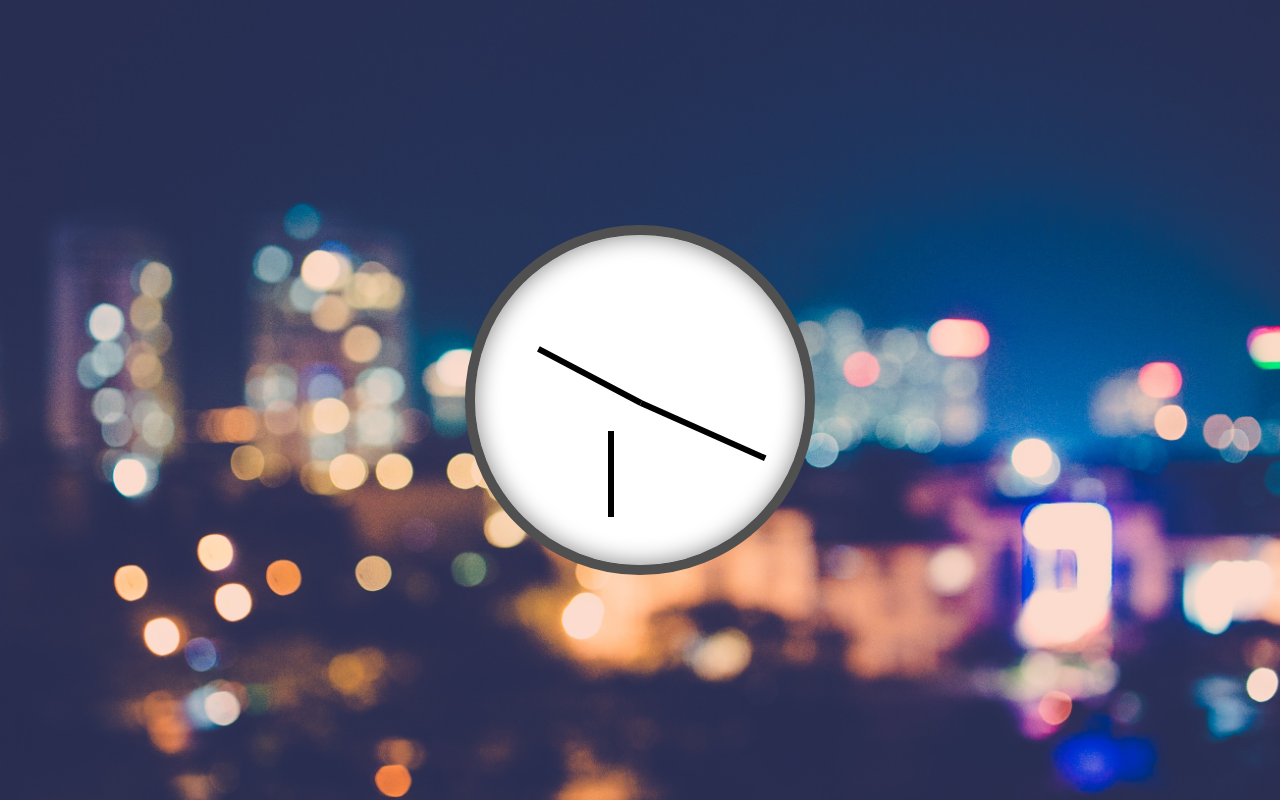
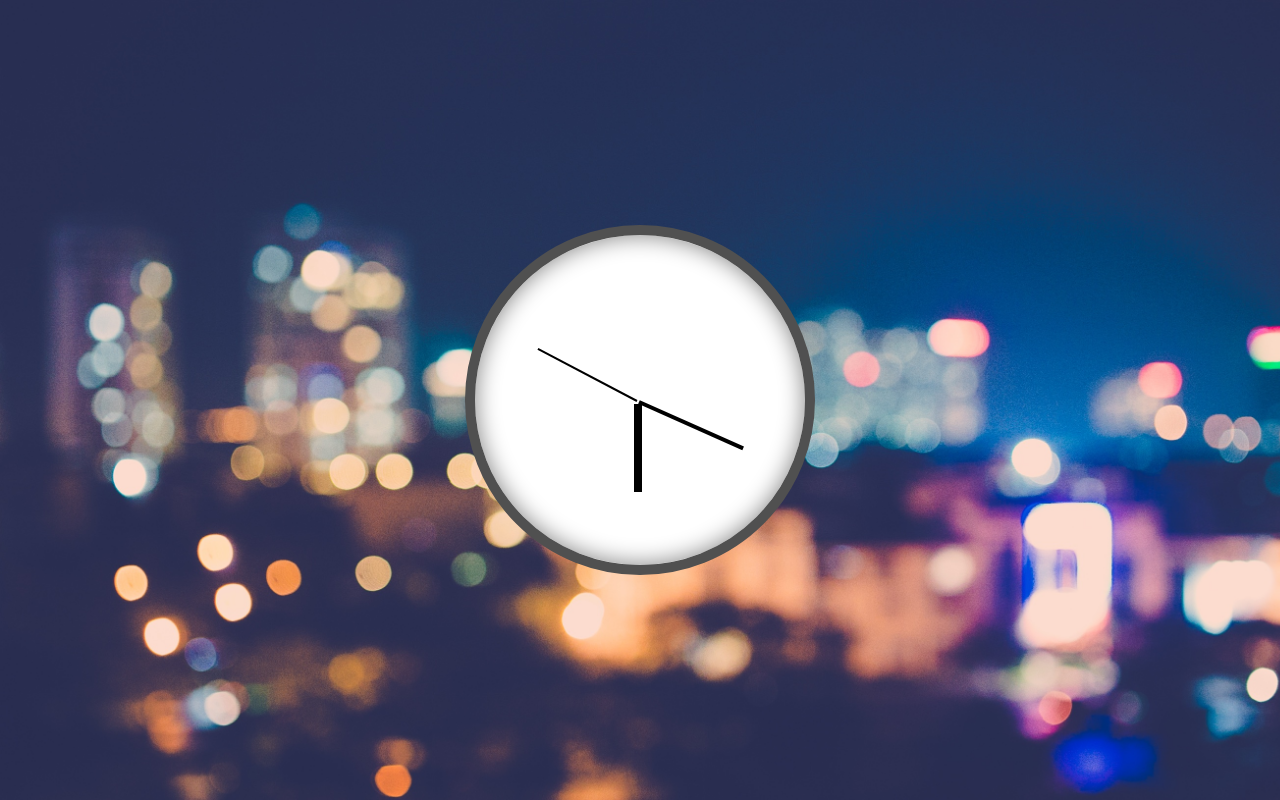
Before and after one commit to raghavkanwal/javascript30, a plain HTML site: page day2 - JS & CSS Clock/index.html in a window 1280 px wide. Drawn offline with Linux system fonts and the light colour scheme.

Commit message:
clock hour fix

```diff
--- a/day2 - JS & CSS Clock/assets/css/main.css
+++ b/day2 - JS & CSS Clock/assets/css/main.css
@@ -1,16 +1,15 @@
 .hour-hand , .minute-hand , .second-hand {
 	transform-origin:100%;
 	transform:rotate(90deg);
-	border:3px solid;
 	position:absolute;
 	top:50%;
 	transition:all 0.2s;
 	transition-timing-function: cubic-bezier(0.09,-0.01, 0.99, 1.47);
 }
 
-.hour-hand {width: 80px;transform-origin: 120px -3px;}
-.minute-hand {width: 130px;transform-origin: 100%;left: 30px;}
-.second-hand {width: 110px;left: 50px;transform-origin: 100%;}
+.hour-hand {width: 80px;transform-origin: 100%; left:75px; border:4px solid;}
+.minute-hand {width: 110px;transform-origin: 100%;left: 50px; border:2px solid;}
+.second-hand {width: 110px;left: 50px;transform-origin: 100%; border:1px solid;}
 
 .clock {
 	height:100vh;
```
